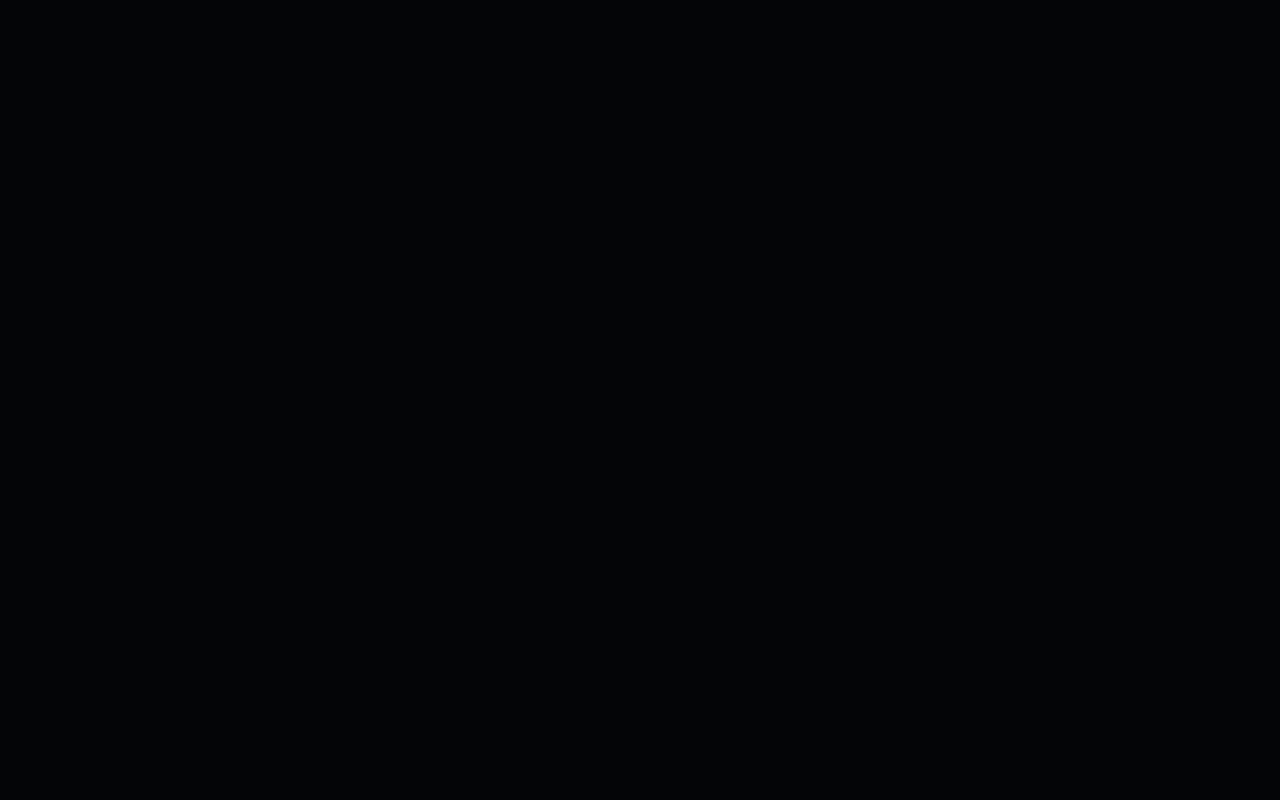
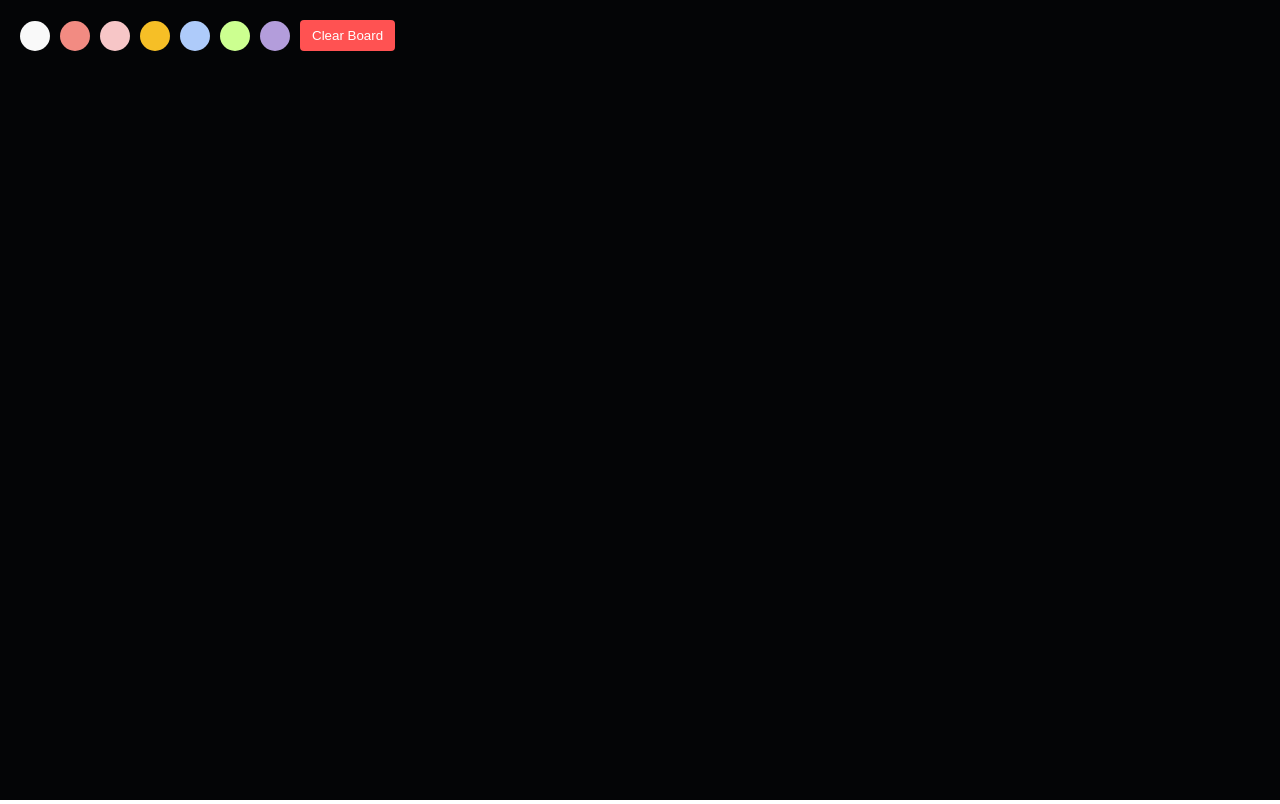
Before and after one commit to andrecamppos/online-chalkboard, a React (Create React App) app: page / in a window 1280 px wide. Built offline with nearby package versions, Linux system fonts and the light colour scheme.

Commit message:
chalk effect

```diff
--- a/src/Chalkboard.css
+++ b/src/Chalkboard.css
@@ -1,5 +1,45 @@
-canvas {
+  canvas {
     background-color: #040506; /* Dark background to mimic a chalkboard */
-    display: block;
     cursor: crosshair;
   }
+
+  .top-bar {
+    position: fixed;
+    top: 20px;
+    left: 20px;
+    display: flex;
+    align-items: center;
+    gap: 10px; /* Space between color palette and clear button */
+  }
+
+  .color-palette {
+    display: flex;
+    gap: 10px;
+  }
+
+  .color-button {
+    width: 30px;
+    height: 30px;
+    border: none;
+    border-radius: 50%;
+    cursor: pointer;
+    outline: none;
+  }
+
+  .color-button:hover {
+    box-shadow: 0 0 5px rgba(0, 0, 0, 0.3);
+  }
+
+  .clear-button {
+    padding: 8px 12px;
+    background-color: #FF5252; /* Soft red color */
+    color: white;
+    border: none;
+    border-radius: 4px;
+    cursor: pointer;
+    outline: none;
+  }
+
+  .clear-button:hover {
+    background-color: #FF1744; /* Darker red on hover */
+  }
--- a/src/Chalkboard.js
+++ b/src/Chalkboard.js
@@ -1,20 +1,30 @@
 import React, { useRef, useState, useEffect } from 'react';
-import './Chalkboard.css'; // Create this file for styling
+import './Chalkboard.css';
 
 const Chalkboard = () => {
   const canvasRef = useRef(null);
   const [isDrawing, setIsDrawing] = useState(false);
+  const [lastPosition, setLastPosition] = useState({ x: 0, y: 0 });
   const [ctx, setCtx] = useState(null);
+  const [chalkColor, setChalkColor] = useState('rgba(255,255,255,0.5)'); // Default white color
+  const brushDiameter = 7;
 
   useEffect(() => {
     const canvas = canvasRef.current;
     canvas.width = window.innerWidth;
     canvas.height = window.innerHeight;
-    setCtx(canvas.getContext('2d'));
+    const context = canvas.getContext('2d');
+    setCtx(context);
+
+    // Set canvas background color to a darker shade
+    context.fillStyle = '#040506';
+    context.fillRect(0, 0, canvas.width, canvas.height);
   }, []);
 
   const startDrawing = (e) => {
     setIsDrawing(true);
+    const { clientX: mouseX, clientY: mouseY } = e;
+    setLastPosition({ x: mouseX, y: mouseY });
     draw(e);
   };
 
@@ -26,23 +36,77 @@ const Chalkboard = () => {
   const draw = (e) => {
     if (!isDrawing) return;
 
-    ctx.lineWidth = 5;
+    const { clientX: x, clientY: y } = e;
+
+    // Create chalk effect by using a randomized opacity and slight offsets
+    ctx.lineWidth = 8;
     ctx.lineCap = 'round';
-    ctx.strokeStyle = '#FFFFFF'; // White "chalk" color
+    ctx.strokeStyle = chalkColor
 
-    ctx.lineTo(e.clientX, e.clientY);
+    ctx.beginPath();
+    ctx.moveTo(lastPosition.x, lastPosition.y);
+    ctx.lineTo(x, y);
     ctx.stroke();
-    ctx.beginPath();
-    ctx.moveTo(e.clientX, e.clientY);
+
+    // Chalk Effect
+    const length = Math.round(
+      Math.sqrt(Math.pow(x - lastPosition.x, 2) + Math.pow(y - lastPosition.y, 2)) / (5 / brushDiameter)
+    );
+    const xUnit = (x - lastPosition.x) / length;
+    const yUnit = (y - lastPosition.y) / length;
+    for (let i = 0; i < length; i++) {
+      const xCurrent = lastPosition.x + i * xUnit;
+      const yCurrent = lastPosition.y + i * yUnit;
+      const xRandom = xCurrent + (Math.random() - 0.5) * brushDiameter * 1.2;
+      const yRandom = yCurrent + (Math.random() - 0.5) * brushDiameter * 1.2;
+      ctx.clearRect(xRandom, yRandom, Math.random() * 2 + 2, Math.random() + 1);
+    }
+
+    setLastPosition({ x, y });
+  };
+
+  const clearCanvas = () => {
+    const canvas = canvasRef.current;
+    const ctx = canvas.getContext('2d');
+    ctx.clearRect(0, 0, canvas.width, canvas.height);
+    ctx.fillStyle = '#040506';
+    ctx.fillRect(0, 0, canvas.width, canvas.height);
   };
 
   return (
-    <canvas
-      ref={canvasRef}
-      onMouseDown={startDrawing}
-      onMouseUp={stopDrawing}
-      onMouseMove={draw}
-    ></canvas>
+    <div>
+      <canvas
+        ref={canvasRef}
+        onMouseDown={startDrawing}
+        onMouseUp={stopDrawing}
+        onMouseMove={draw}
+      />
+      <div className="top-bar">
+        <div className="color-palette">
+          {[
+            '#F9F9F9', // Light Gray
+            '#F28B82', // Light Red
+            '#F7C6C7', // Soft Pink
+            '#F6BF26', // Light Yellow
+            '#AECBFA', // Soft Blue
+            '#CCFF90', // Soft Green
+            '#B39DDB', // Light Purple
+          ].map((color) => (
+            <button
+              key={color}
+              style={{ backgroundColor: color }}
+              onClick={() =>
+                setChalkColor(`rgba(${parseInt(color.substring(1, 3), 16)},${parseInt(color.substring(3, 5), 16)},${parseInt(color.substring(5, 7), 16)},0.5)`)
+              }
+              className="color-button"
+            />
+          ))}
+        </div>
+        <button className="clear-button" onClick={clearCanvas}>
+          Clear Board
+        </button>
+      </div>
+    </div>
   );
 };
 
```
